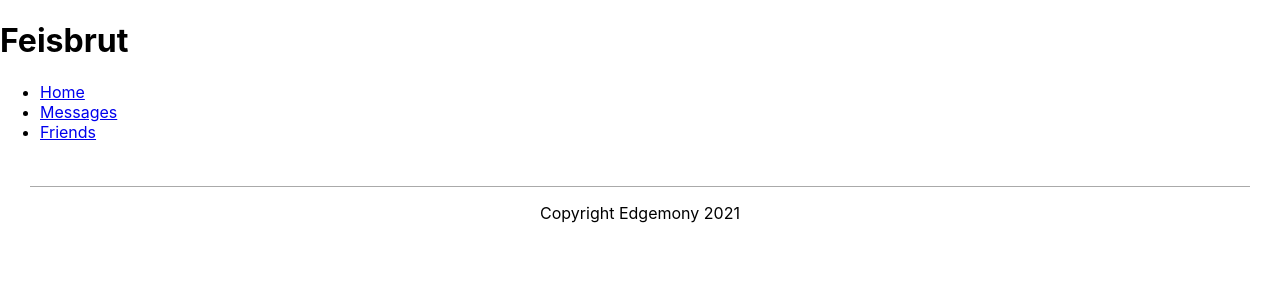
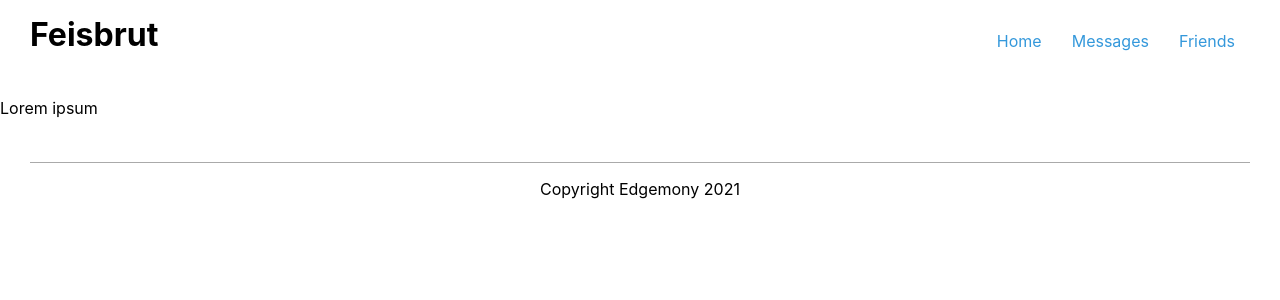
Before and after one commit to federicasantoro93/react-social-app, a React (Create React App) app: page / in a window 1280 px wide. Shown: the top 300 px of the page. Built offline with nearby package versions, Linux system fonts and the light colour scheme.

Commit message:
feat:add-workflow-file

```diff
--- a/package.json
+++ b/package.json
@@ -2,6 +2,7 @@
   "name": "react-social-app",
   "version": "0.1.0",
   "private": true,
+  "homepage": "https://federicasantoro93.github.io/react-social-app/",
   "dependencies": {
     "@testing-library/jest-dom": "^5.16.1",
     "@testing-library/react": "^11.2.7",
--- a/src/App.js
+++ b/src/App.js
@@ -12,6 +12,7 @@ function App() {
   return (
     <div>
       <Header name={name} links={nav} />
+      <p>Lorem ipsum</p>
       <Footer />
     </div>
   );
--- a/src/components/Footer/Footer.module.scss
+++ b/src/components/Footer/Footer.module.scss
@@ -1,5 +1,7 @@
+@import "./../../libs/variables.scss";
+
 .footer {
-  padding: 20px 30px 50px;
+  padding: 20px $sidePadding 50px;
 
   hr {
     border: 0;
--- /dev/null
+++ b/src/components/Header/Header.module.scss
@@ -0,0 +1,36 @@
+@import "./../../libs/variables.scss";
+
+.header {
+  padding: 15px $sidePadding;
+
+  display: flex;
+  justify-content: space-between;
+
+  h1 {
+    margin: 0;
+  }
+
+  nav {
+    ul {
+      list-style: none;
+      display: flex;
+
+      a {
+        text-decoration: none;
+        color: $main;
+        padding: 15px;
+        transition: $baseTransition;
+
+        &:hover {
+          // .header nav ul a:hover { ... }
+          background-color: lighten($main, 40%);
+        }
+
+        &.active {
+          background-color: $main;
+          color: $white;
+        }
+      }
+    }
+  }
+}
--- a/src/components/Header.jsx
+++ b/src/components/Header/index.jsx
@@ -1,9 +1,11 @@
+import styles from "./Header.module.scss";
+
 const Header = (props) => {
   const name = props.name || "App";
   const links = props.links || [{ link: "/", label: "Link" }];
 
   return (
-    <header>
+    <header className={styles.header}>
       <h1>{name}</h1>
       <nav>
         <ul>
--- /dev/null
+++ b/src/libs/variables.scss
@@ -0,0 +1,9 @@
+// Colors
+$main: #3498db;
+$white: #fff;
+
+// Transitions
+$baseTransition: all 0.4s ease;
+
+// Box
+$sidePadding: 30px;
```
